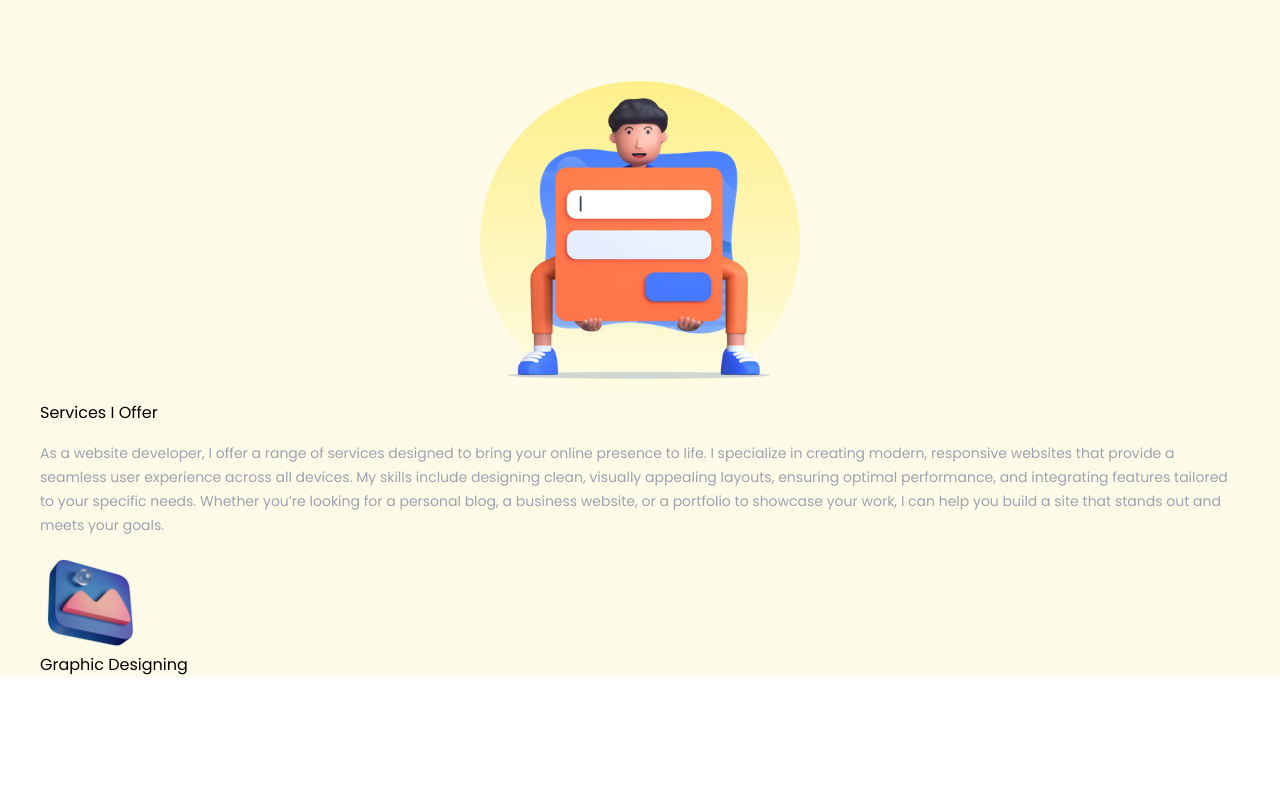
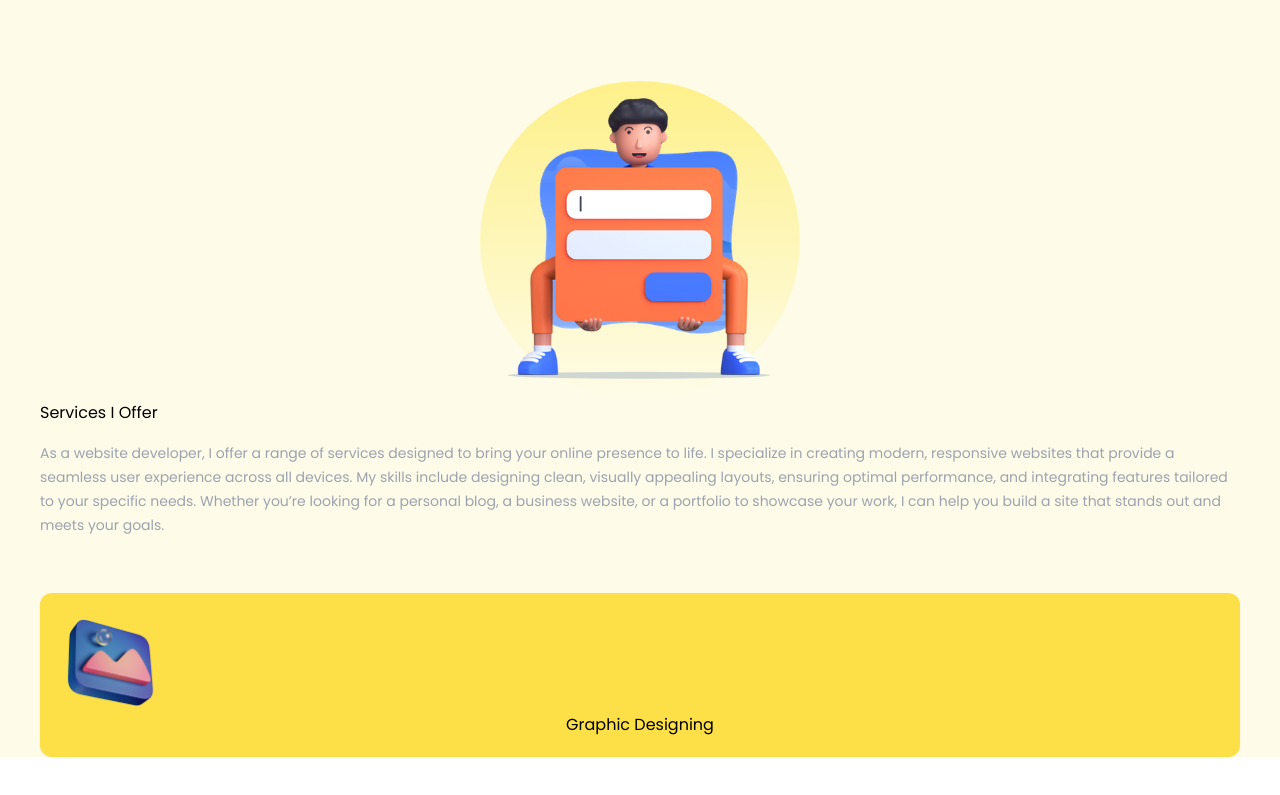
Before and after one commit to yenuliobapitiya/portfolio_website, a Next.js app: page / in a window 1280 px wide. Shown: the part 423-1218 px from the top of the page. Before the commit the page ends 1100 px from the top, so only its background shows below. Built offline with nearby package versions, Linux system fonts and the light colour scheme.

Commit message:
done, without animations and backend

```diff
--- a/pages/index.tsx
+++ b/pages/index.tsx
@@ -91,9 +91,10 @@ export default function Home() {
           {/* services cards */}
           <div>
             {/* card */}
-            <div>
+            <div className="bg-yellow-300 text-center shadow-sm p-5 rounded-xl my-10">
               <Image src={graphicDesign} alt="design image" width={100} height={100}/>
               <h2>Graphic Designing</h2>
+              <p></p>
             </div>
           </div>
         </section>
```
